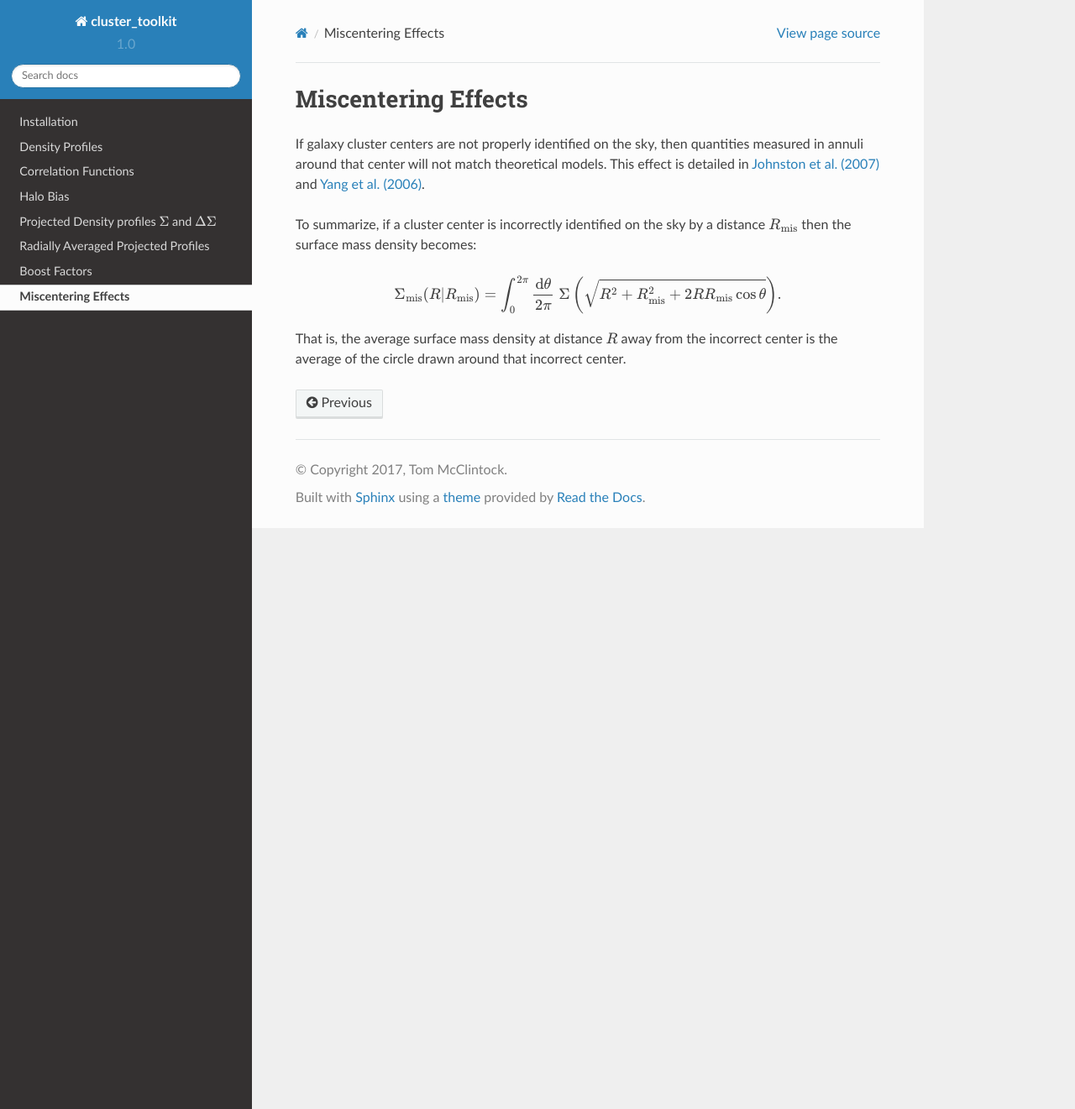
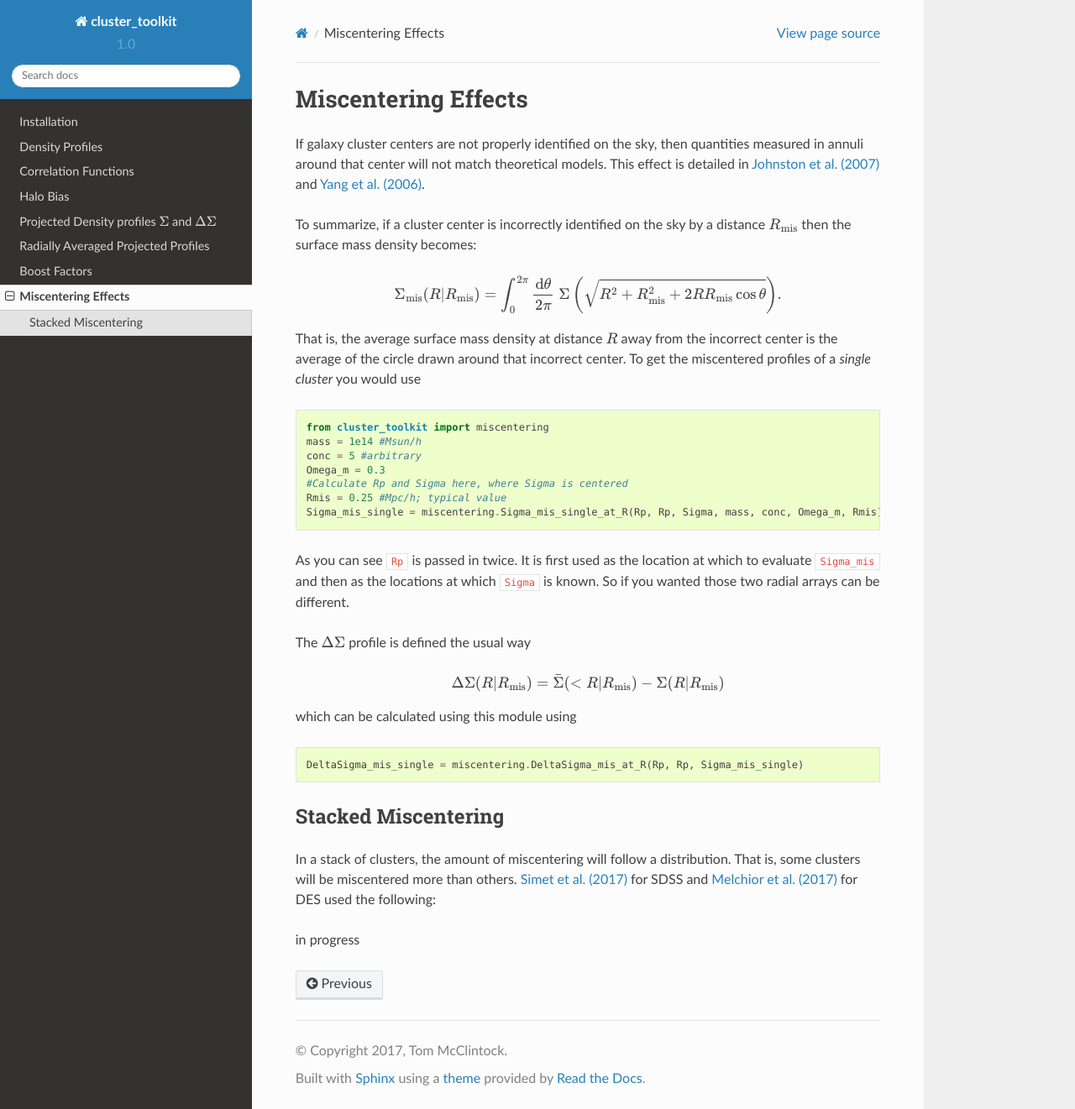
Before and after one commit to tmcclintock/cluster_toolkit, a Sphinx documentation site: the page built from docs/miscentering.rst, in a window 1280 px wide and 1321 px high. Shown: the whole window at 84% size. Built offline with Sphinx 7.4.7 and the Read the Docs theme 2.0.0, drawn with Linux system fonts in a browser that asks for light colours.

Commit message:
Working on the miscentering docs.

```diff
--- a/docs/miscentering.rst
+++ b/docs/miscentering.rst
@@ -10,4 +10,35 @@ To summarize, if a cluster center is incorrectly identified on the sky by a dist
 
    \Sigma_{\rm mis}(R| R_{\rm mis}) = \int_0^{2\pi} \frac{{\rm d}\theta}{2\pi}\ \Sigma\left(\sqrt{R^2+R_{\rm mis}^2 + 2RR_{\rm mis}\cos\theta}\right).
 
-That is, the average surface mass density at distance :math:`R` away from the incorrect center is the average of the circle drawn around that incorrect center.
+That is, the average surface mass density at distance :math:`R` away from the incorrect center is the average of the circle drawn around that incorrect center. To get the miscentered profiles of a *single cluster* you would use
+
+.. code::
+
+   from cluster_toolkit import miscentering
+   mass = 1e14 #Msun/h
+   conc = 5 #arbitrary
+   Omega_m = 0.3
+   #Calculate Rp and Sigma here, where Sigma is centered
+   Rmis = 0.25 #Mpc/h; typical value
+   Sigma_mis_single = miscentering.Sigma_mis_single_at_R(Rp, Rp, Sigma, mass, conc, Omega_m, Rmis)
+
+As you can see :code:`Rp` is passed in twice. It is first used as the location at which to evaluate :code:`Sigma_mis` and then as the locations at which :code:`Sigma` is known. So if you wanted those two radial arrays can be different.
+
+The :math:`\Delta\Sigma` profile is defined the usual way
+
+.. math::
+
+   \Delta\Sigma(R|R_{\rm mis}) = \bar{\Sigma}(<R|R_{\rm mis}) - \Sigma(R|R_{\rm mis})
+
+which can be calculated using this module using
+
+.. code::
+
+   DeltaSigma_mis_single = miscentering.DeltaSigma_mis_at_R(Rp, Rp, Sigma_mis_single)
+
+Stacked Miscentering
+==============================
+
+In a stack of clusters, the amount of miscentering will follow a distribution. That is, some clusters will be miscentered more than others. `Simet et al. (2017) <https://arxiv.org/abs/1603.06953>`_ for SDSS and `Melchior et al. (2017) <https://arxiv.org/abs/1610.06890>`_ for DES used the following:
+
+in progress
```
